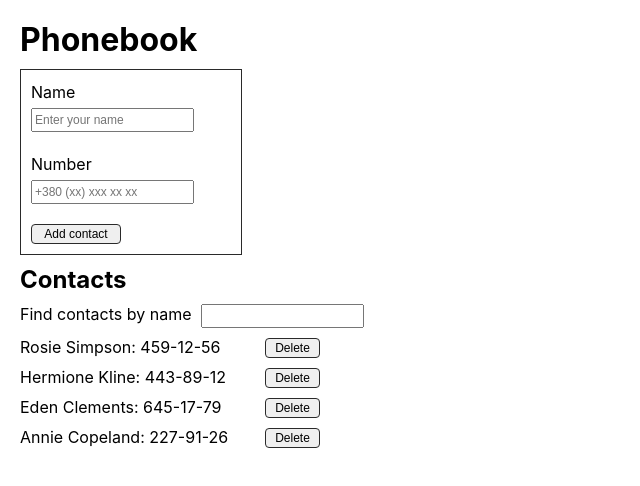
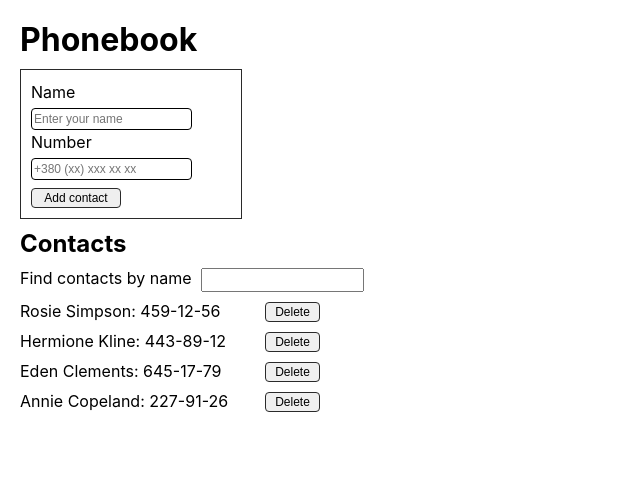
Before and after one commit to Chystiakov73Viktor/goit-react-hw-02-phonebook, a React (Create React App) app: page / in a window 1280 px wide. Shown: the top 486 px of the page, without its empty margins (0-640 px from the left). Built offline with nearby package versions, Linux system fonts and the light colour scheme.

Commit message:
add styles

```diff
--- a/src/components/ContactForm/ContactForm.module.css
+++ b/src/components/ContactForm/ContactForm.module.css
@@ -9,7 +9,6 @@
 }
 .label {
   display: block;
-  margin-bottom: 20px;
   font-size: 16px;
   line-height: 1.5;
 }
@@ -18,9 +17,12 @@
   margin-top: 4px;
   font-size: 12px;
   line-height: 1.5;
+  border: 1px solid #000;
+  border-radius: 4px;
 }
 .buttonContact {
   width: 90px;
+  margin-top: 8px;
   padding: 0;
   border-radius: 4px;
   border: 1px solid #2a2a2a;
@@ -32,3 +34,6 @@
     color: #fff;
   }
 }
+.errorText {
+  color: red;
+}
```
